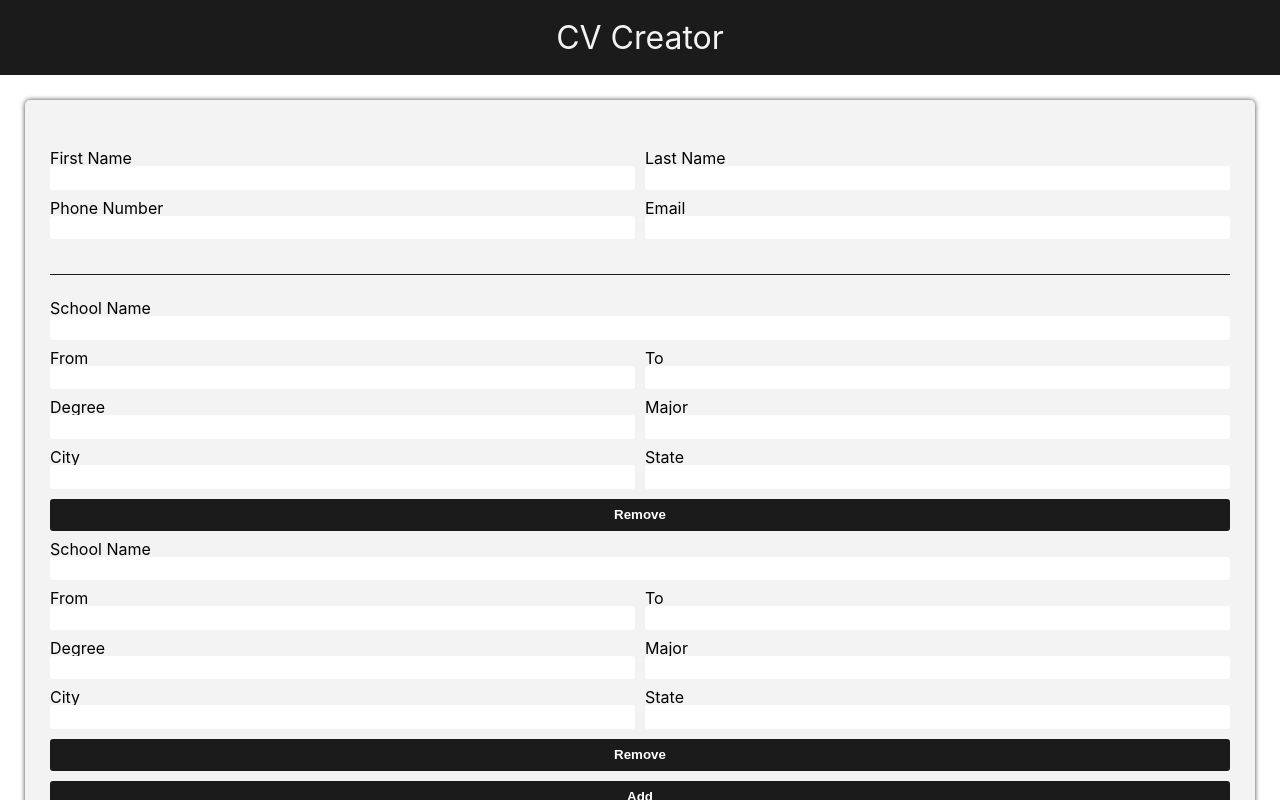
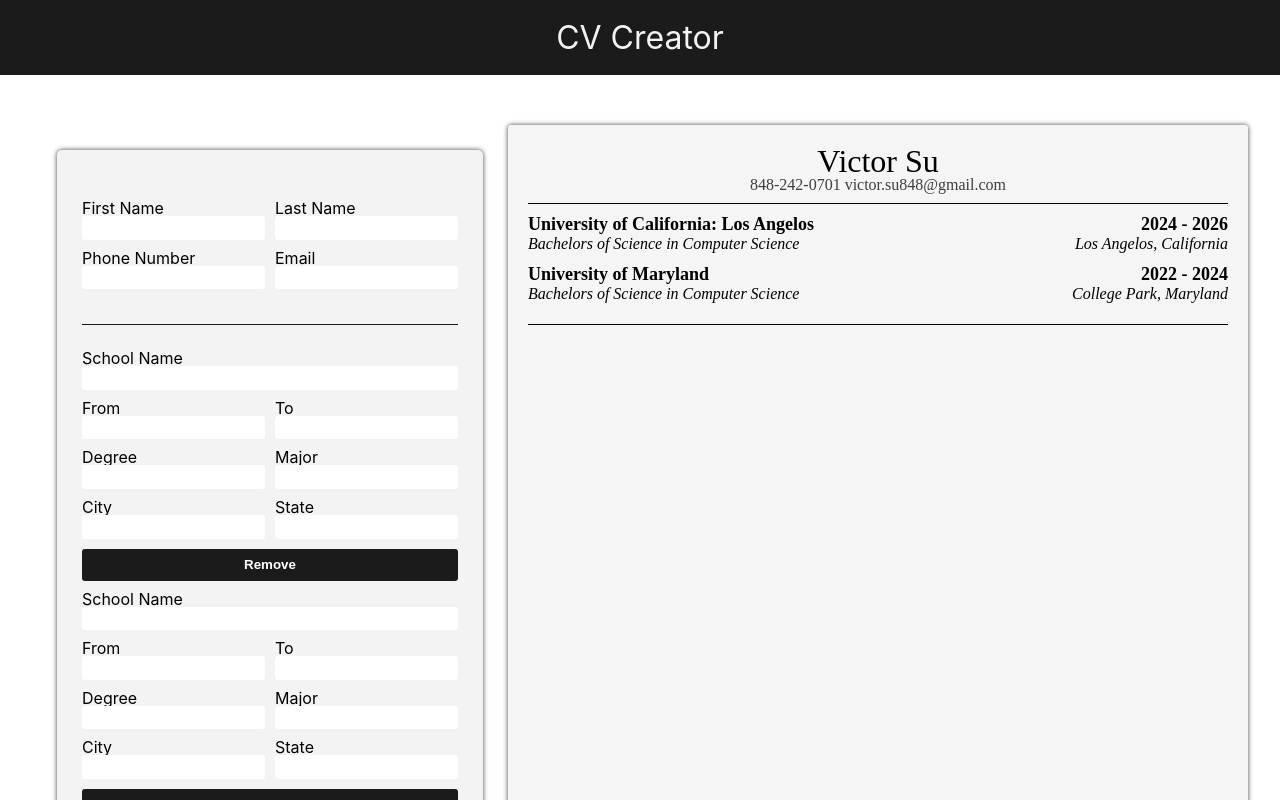
Before and after one commit to Victor-Su848/cv-project, a React (Create React App) app: page / in a window 1280 px wide. Shown: the top 800 px of the page. Built offline with nearby package versions, Linux system fonts and the light colour scheme.

Commit message:
rendered and styled education section

```diff
--- a/package.json
+++ b/package.json
@@ -40,6 +40,7 @@
     ]
   },
   "devDependencies": {
+    "eslint-config-prettier": "^8.6.0",
     "gh-pages": "^4.0.0"
   }
 }
--- a/src/components/CV.js
+++ b/src/components/CV.js
@@ -1,5 +1,6 @@
 import React, { Component } from "react";
 import PersonalInfo from "./PersonalInfo";
+import Education from "./Education";
 
 class CV extends Component {
   constructor(props) {
@@ -10,9 +11,9 @@ class CV extends Component {
 
   render() {
     return (
-      <div>
-        <p>THIS IS THE CV {this.props.personalInfo.firstName}</p>
+      <div className="cv">
         <PersonalInfo personalInfo={this.props.personalInfo}></PersonalInfo>
+        <Education educationArr={this.props.educationArr}></Education>
       </div>
     );
   }
--- /dev/null
+++ b/src/components/Education.js
@@ -0,0 +1,31 @@
+import React, { Component } from "react";
+
+class Education extends Component {
+  constructor(props) {
+    super(props);
+  }
+
+  render() {
+    return (
+      <div className="education-section">
+        {this.props.educationArr.map((e, i) => {
+          return (
+          <div className="education">
+            <div className="cv-row">
+                <h3>{e.name}</h3>
+                <p className="from-to">{e.from + " - " + e.to}</p>
+            </div>
+            <div className="cv-row">
+                <p className="italicize">{e.degree + " in " + e.major}</p>
+                <p className="italicize">{e.city + ", " + e.state}</p>
+            </div>
+
+          </div>
+          );
+        })}
+      </div>
+    );
+  }
+}
+
+export default Education;
--- a/src/components/Form.js
+++ b/src/components/Form.js
@@ -10,12 +10,33 @@ class Form extends Component {
     this.state = {
       count: 1,
       personalInfo: {
-        firstName: "",
-        lastName: "",
-        phoneNum: "",
-        email: "",
+        firstName: "Victor",
+        lastName: "Su",
+        phoneNum: "848-242-0701",
+        email: "victor.su848@gmail.com",
       },
-      educationArr: [this.makeEducationGroup(), this.makeEducationGroup()],
+      educationArr: [
+        {
+          name: "University of California: Los Angelos",
+          from: "2024",
+          to: "2026",
+          degree: "Bachelors of Science",
+          major: "Computer Science",
+          city: "Los Angelos",
+          state: "California",
+          id: uniqid(),
+        },
+        {
+          name: "University of Maryland",
+          from: "2022",
+          to: "2024",
+          degree: "Bachelors of Science",
+          major: "Computer Science",
+          city: "College Park",
+          state: "Maryland",
+          id: uniqid(),
+        },
+      ],
     };
 
     this.handlePersonalInfoChange = this.handlePersonalInfoChange.bind(this);
--- a/src/components/PersonalInfo.js
+++ b/src/components/PersonalInfo.js
@@ -5,14 +5,19 @@ class PersonalInfo extends Component {
     super(props);
   }
 
+  logPersonalInfo() {
+    console.log(this.props.personalInfo);
+  }
+
   render() {
     return (
-      <div>
-        <p>THIS IS THE CV</p>
-        <h1>Victor Su</h1>
+      <div className="personal-info">
+        <h1>{this.props.personalInfo.firstName} {this.props.personalInfo.lastName}</h1>
+        <h2><a href={"tel:" + this.props.personalInfo.phoneNum}>{this.props.personalInfo.phoneNum}</a> <a href={"mailto:" + this.props.personalInfo.email}>{this.props.personalInfo.email}</a></h2>
       </div>
     );
   }
 }
 
+
 export default PersonalInfo;
--- a/src/index.js
+++ b/src/index.js
@@ -4,6 +4,7 @@ import App from './App';
 import './styles/reset.css';
 import './styles/body.css';
 import './styles/form.css';
+import './styles/CV.css';
 
 const root = ReactDOM.createRoot(document.getElementById('root'));
 root.render(
--- /dev/null
+++ b/src/styles/CV.css
@@ -0,0 +1,52 @@
+.cv {
+  border-radius: 3px;
+  background-color: whitesmoke;
+  padding: 20px;
+  width: 700px;
+  font-family: 'Times New Roman', Times, serif;
+  box-shadow: 0px 0px 5px 0px rgba(0, 0, 0, 0.75);
+  -webkit-box-shadow: 0px 0px 5px 0px rgba(0, 0, 0, 0.75);
+  -moz-box-shadow: 0px 0px 5px 0px rgba(0, 0, 0, 0.75);
+}
+.cv-row {
+    display: flex;
+    justify-content: space-between;
+    line-height: 1.25rem;
+}
+.cv-row h3, .from-to {
+    font-weight: 600;
+    font-size: 1.125rem;
+}
+.italicize {
+    font-style: italic;
+}
+
+/*start of personal info section*/
+.personal-info {
+    padding-bottom: 10px;
+    border-bottom: 1px solid black;
+    display: flex;
+    flex-direction: column;
+    justify-content: center;
+    align-items: center;
+}
+.personal-info h1 {
+    font-size: 2rem;
+}
+.personal-info h2 {
+    font-size: 1rem;
+}
+.personal-info h2 a {
+    text-decoration: none;
+    color:rgba(0, 0, 0, 0.75)
+}
+/*end of personal info section*/
+/*start of education section*/
+.education-section {
+    padding: 10px 0;
+    border-bottom: 1px solid black;
+}
+.education {
+    margin-bottom: 10px;
+}
+/*end of education section*/
--- a/src/styles/body.css
+++ b/src/styles/body.css
@@ -14,6 +14,7 @@ body {
     flex-direction: column;
     justify-content: space-between;
     height: 1000;
+
 }
 
 header, footer {
@@ -29,5 +30,10 @@ header, footer {
 
 header h1 {
     font-size: 2rem;
+}
 
+main {
+    display: flex;
+    justify-content: center;
+    margin: 50px 0;
 }
```
Also changed, not shown: 1 other file (tests, documents, lock files or other folders).
